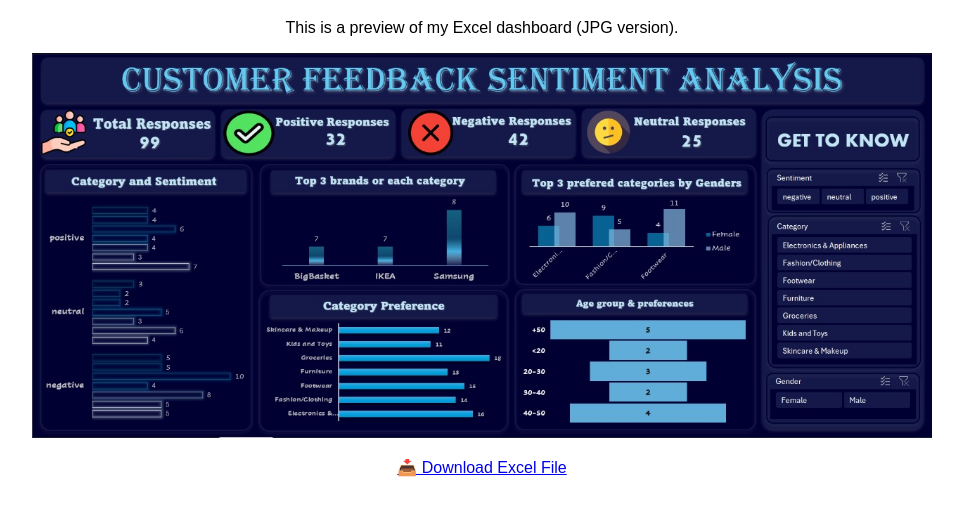
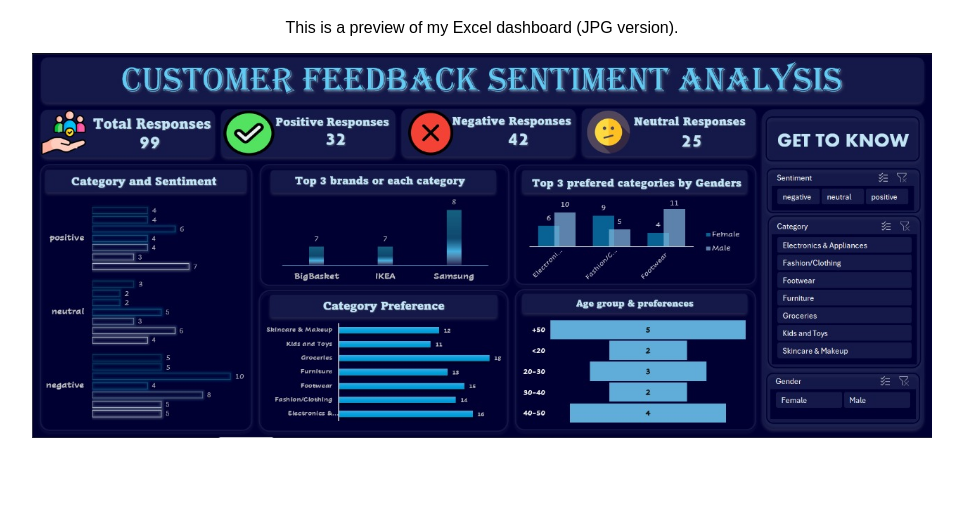
Before and after one commit to Chopra-14/iship_dashboard, a plain HTML site: page index.html in a window 1280 px wide. Shown: the part 62-578 px from the top of the page, without its empty margins (158-1121 px from the left). Drawn offline with Linux system fonts and the light colour scheme.

Commit message:
Update index.html

```diff
--- a/index.html
+++ b/index.html
@@ -8,7 +8,5 @@
   <p>This is a preview of my Excel dashboard (JPG version).</p>
 
   <img src="dashboard.jpg" alt="Excel Dashboard" width="900">
-
-  <p><a href="Dashboard.xlsx">📥 Download Excel File</a></p>
 </body>
 </html>
```
